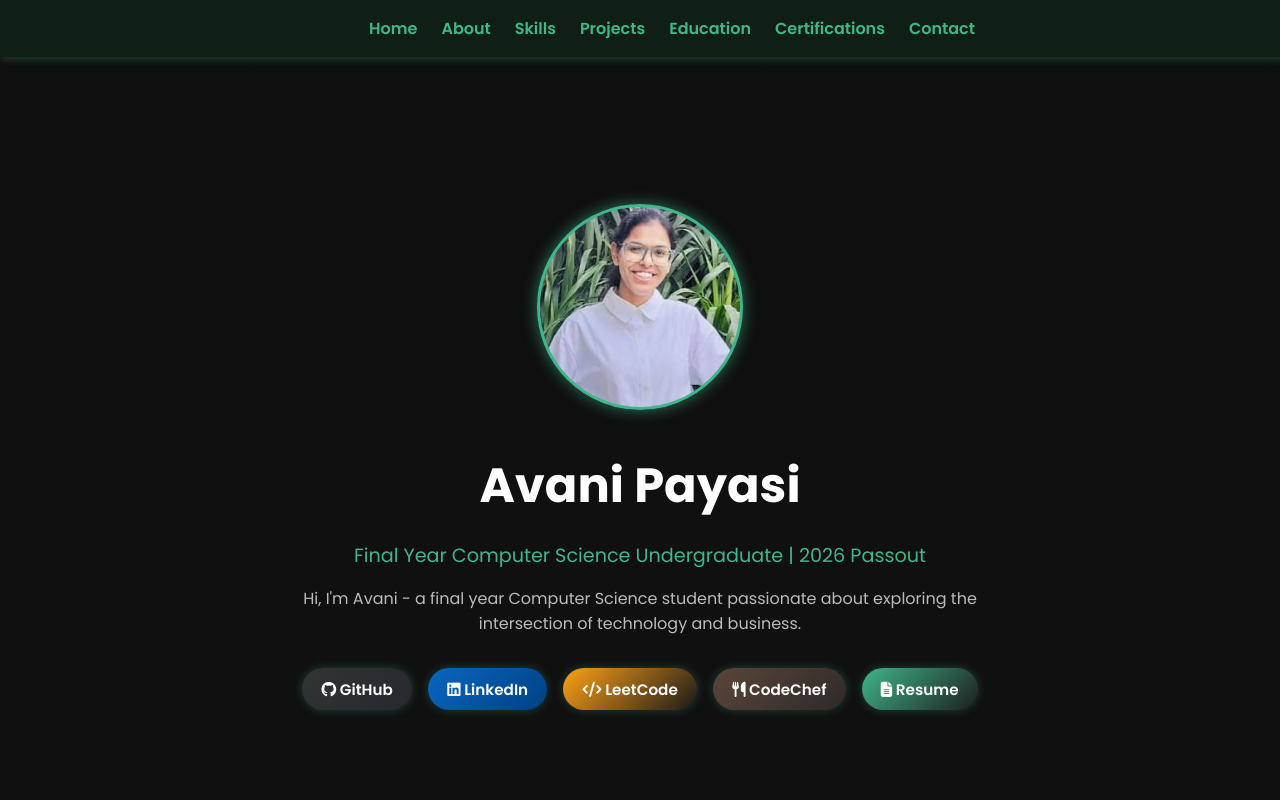
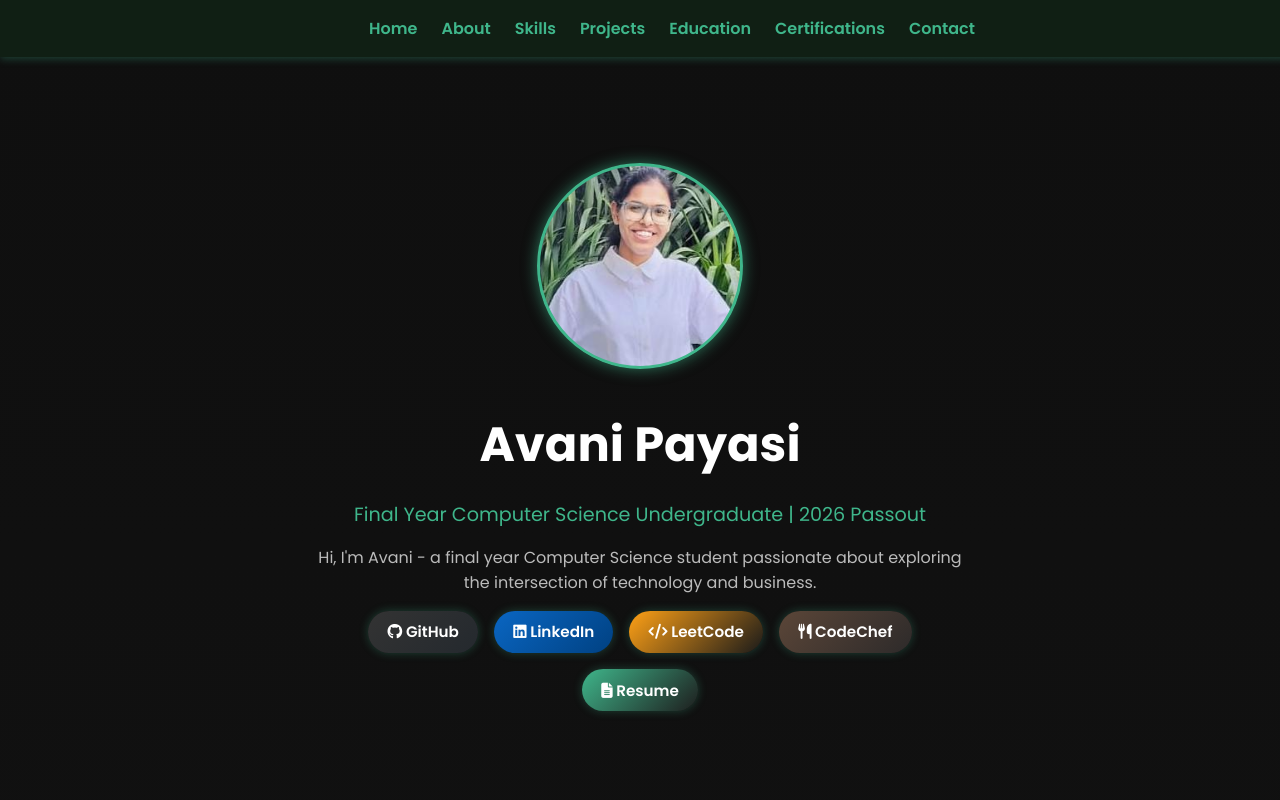
Before and after one commit to avani-p2/Portfolio, a plain HTML site: page index.html in a window 1280 px wide. Shown: the top 800 px of the page. Drawn offline with nearby package versions, Linux system fonts and the light colour scheme.

Commit message:
Update style.css

```diff
--- a/style.css
+++ b/style.css
@@ -46,7 +46,7 @@ section {
 }
 
 .hero-section {
-  min-height: 100vh;
+  min-height: 95vh;
   display: flex;
   align-items: center;
   justify-content: center;
@@ -55,7 +55,7 @@ section {
 }
 
 .hero-content {
-  max-width: 700px;
+  max-width: 650px;
   text-align: center;
 }
 
@@ -78,7 +78,7 @@ section {
 }
 
 .hero-buttons {
-  margin-top: 2rem;
+  margin-top: 1rem;
   display: flex;
   flex-wrap: wrap;
   gap: 1rem;
```
